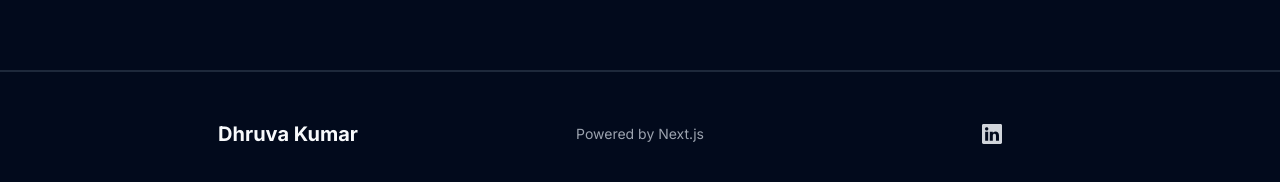
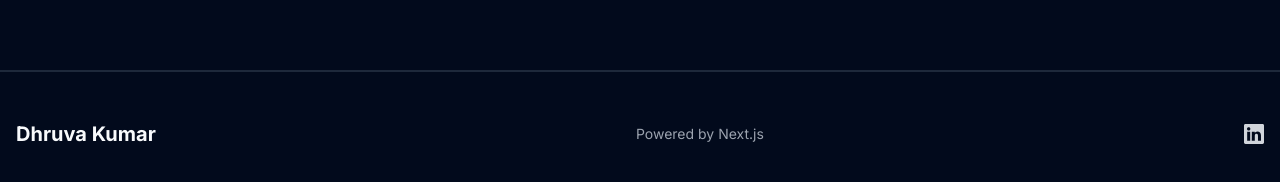
Before and after one commit to dhruva-dk/portfolio, a Next.js app: page /projects in a window 1280 px wide. Shown: the part 1525-1707 px from the top of the page. Built offline with nearby package versions, Linux system fonts and the light colour scheme.

Commit message:
update footer to grow if page has less content

```diff
--- a/app/layout.tsx
+++ b/app/layout.tsx
@@ -21,8 +21,8 @@ export default function RootLayout({
   children: React.ReactNode;
 }>) {
   return (
-    <html lang="en">
-      <body className={inter.className}>
+    <html lang="en" className="h-full">
+      <body className={`${inter.className} flex flex-col min-h-full`}>
         <ThemeProvider
           attribute="class"
           defaultTheme="dark"
@@ -30,7 +30,9 @@ export default function RootLayout({
           disableTransitionOnChange
         >
           <Navbar />
-          {children}
+          <main>
+            {children}
+          </main>
           <Footer />
         </ThemeProvider>
       </body>
--- a/components/Footer.tsx
+++ b/components/Footer.tsx
@@ -3,36 +3,34 @@ import userData from '@/constants/user'
 
 const Footer = () => {
   return (
-    <footer className="py-12 border-solid border-t-2 border-muted bg-card">
-      <div className=' flex items-center justify-evenly text-center'>
-      <div className='w-1/4 justify-center'>
-        <h1 className="text-xl font-bold">{userData.name}</h1>
-      </div>
-
-        <p className="text-sm text-gray-400">Powered by Next.js</p>
-
-      <div className="w-1/4 space-x-4 flex flex-row items-center justify-center">
+    <footer className="mt-auto py-12 border-solid border-t-2 border-muted bg-card flex-grow">
+      <div className='container mx-auto px-4'>
+        <div className='flex flex-col md:flex-row items-center justify-between text-center md:text-left'>
+          <div className='mb-4 md:mb-0'>
+            <h1 className="text-xl font-bold">{userData.name}</h1>
+          </div>
+          <p className="text-sm text-gray-400 mb-4 md:mb-0">Powered by Next.js</p>
+          <div className="space-x-4 flex flex-row items-center justify-center">
             <a
               href={userData.socialLinks.linkedin}
-              className="text-base font-normal text-gray-600 dark:text-gray-300"
+              className="text-base font-normal text-gray-600 dark:text-gray-300 hover:text-gray-900 dark:hover:text-gray-100 transition-colors"
+              aria-label="LinkedIn"
             >
               <svg
                 xmlns="http://www.w3.org/2000/svg"
-                width="16"
-                height="16"
+                width="20"
+                height="20"
                 fill="currentColor"
-                className="bi bi-linkedin h-5 w-5"
+                className="bi bi-linkedin"
                 viewBox="0 0 16 16"
               >
                 <path d="M0 1.146C0 .513.526 0 1.175 0h13.65C15.474 0 16 .513 16 1.146v13.708c0 .633-.526 1.146-1.175 1.146H1.175C.526 16 0 15.487 0 14.854V1.146zm4.943 12.248V6.169H2.542v7.225h2.401zm-1.2-8.212c.837 0 1.358-.554 1.358-1.248-.015-.709-.52-1.248-1.342-1.248-.822 0-1.359.54-1.359 1.248 0 .694.521 1.248 1.327 1.248h.016zm4.908 8.212V9.359c0-.216.016-.432.08-.586.173-.431.568-.878 1.232-.878.869 0 1.216.662 1.216 1.634v3.865h2.401V9.25c0-2.22-1.184-3.252-2.764-3.252-1.274 0-1.845.7-2.165 1.193v.025h-.016a5.54 5.54 0 0 1 .016-.025V6.169h-2.4c.03.678 0 7.225 0 7.225h2.4z" />
               </svg>
             </a>
           </div>
-    </div>
+        </div>
+      </div>
     </footer>
-
-
-
   )
 }
 
```
